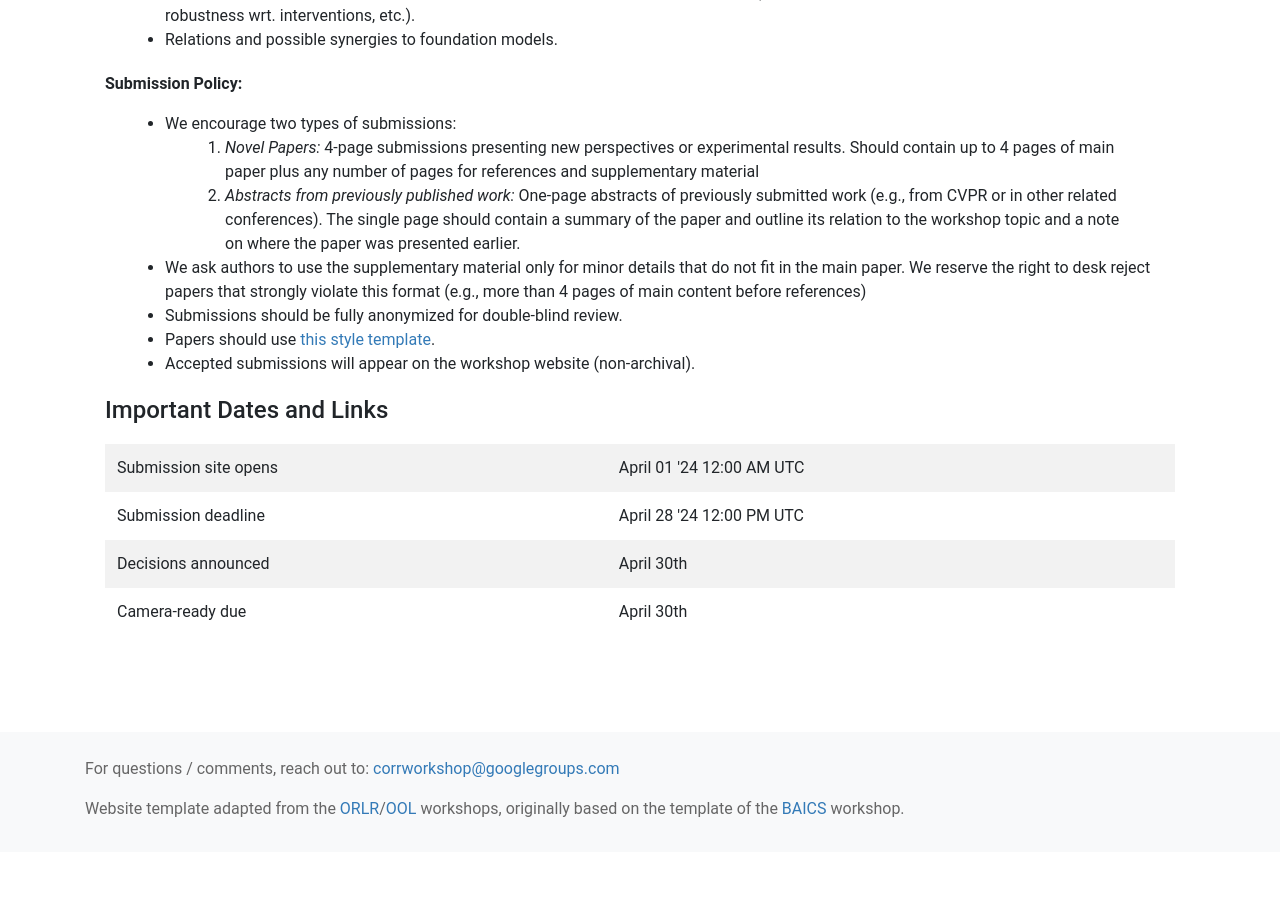
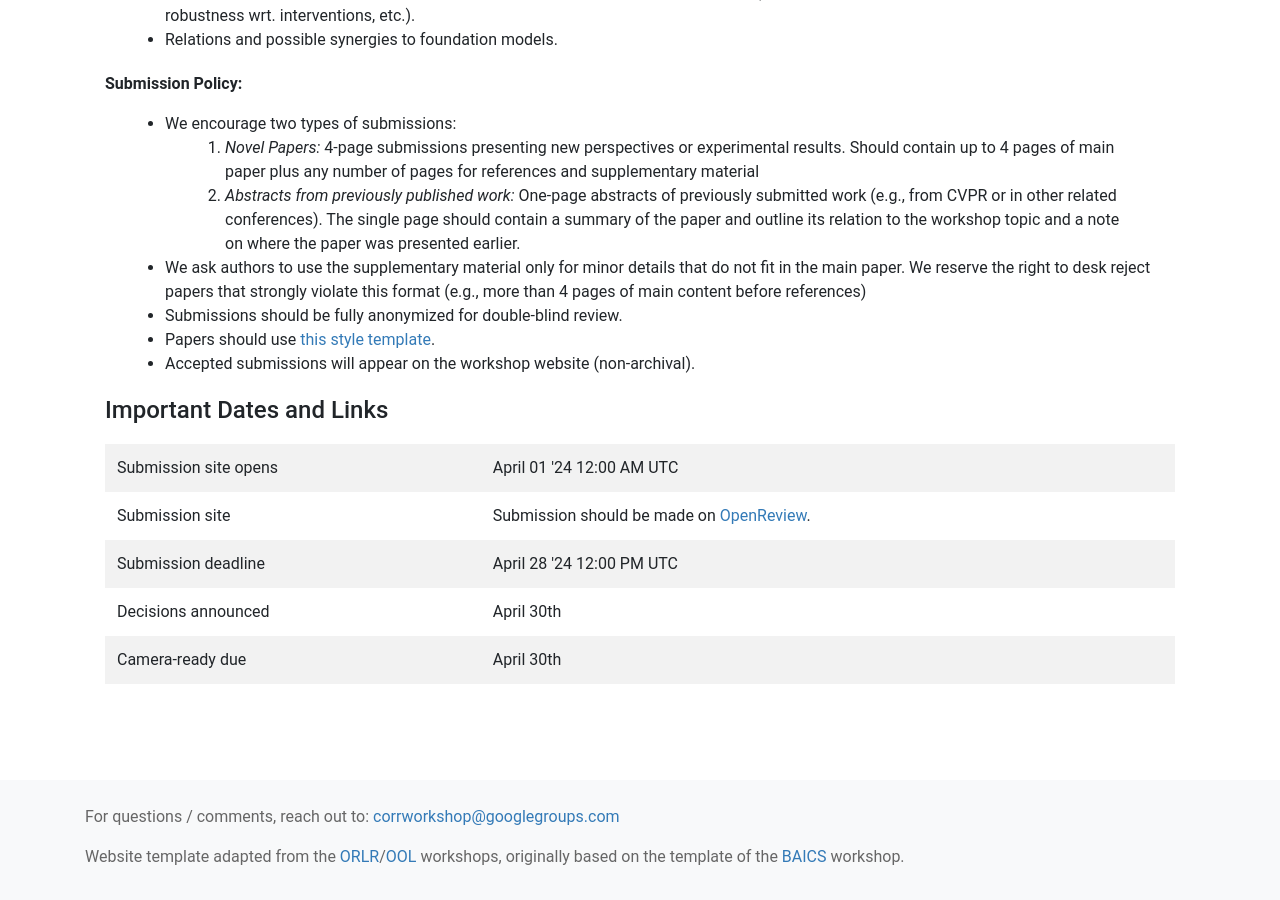
Before and after one commit to corrworkshop/corrworkshop.github.io, a Jekyll site: the page built from submit.html, in a window 1280 px wide and 900 px high, scrolled down 741 px. Built offline with Jekyll 4.4.1, drawn with Linux system fonts in a browser that asks for light colours; nearby versions of some CDN libraries; before the commit the page ends 1593 px from its top, so only the background shows below that.

Commit message:
Update submit.html

```diff
--- a/submit.html
+++ b/submit.html
@@ -46,10 +46,10 @@ layout: default
       <td>Submission site opens</td>
       <td>April 01 '24 12:00 AM UTC </td>
     </tr>
-    <!-- <tr>
+    <tr>
       <td>Submission site</td>
-      <td><a href="https://openreview.net/group?id=ICLR.cc/2022/Workshop/OSC">TBD</a></td>
-    </tr> -->
+      <td>Submission should be made on <a href="https://openreview.net/group?id=thecvf.com/CVPR/2024/Workshop/CORR">OpenReview</a>.</td>
+    </tr>
     <tr>
       <td>Submission deadline</td>
       <td>April 28 '24 12:00 PM UTC</td>
```
